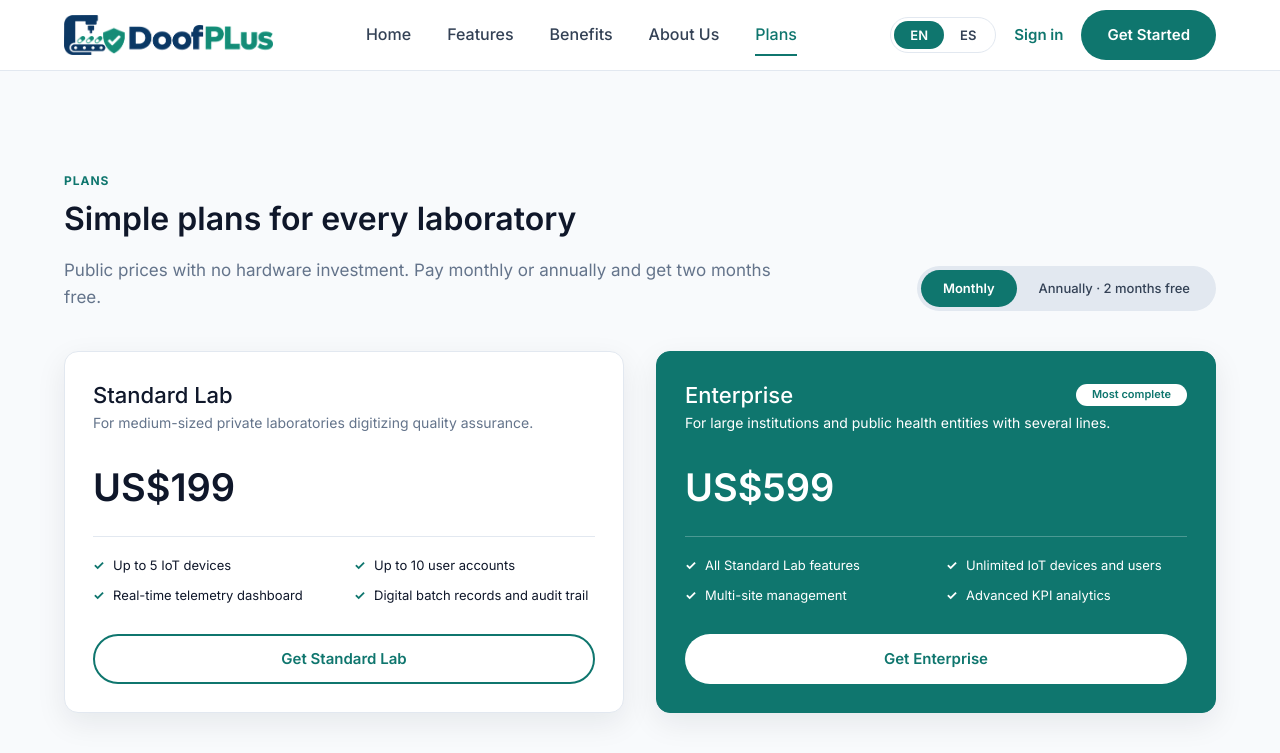
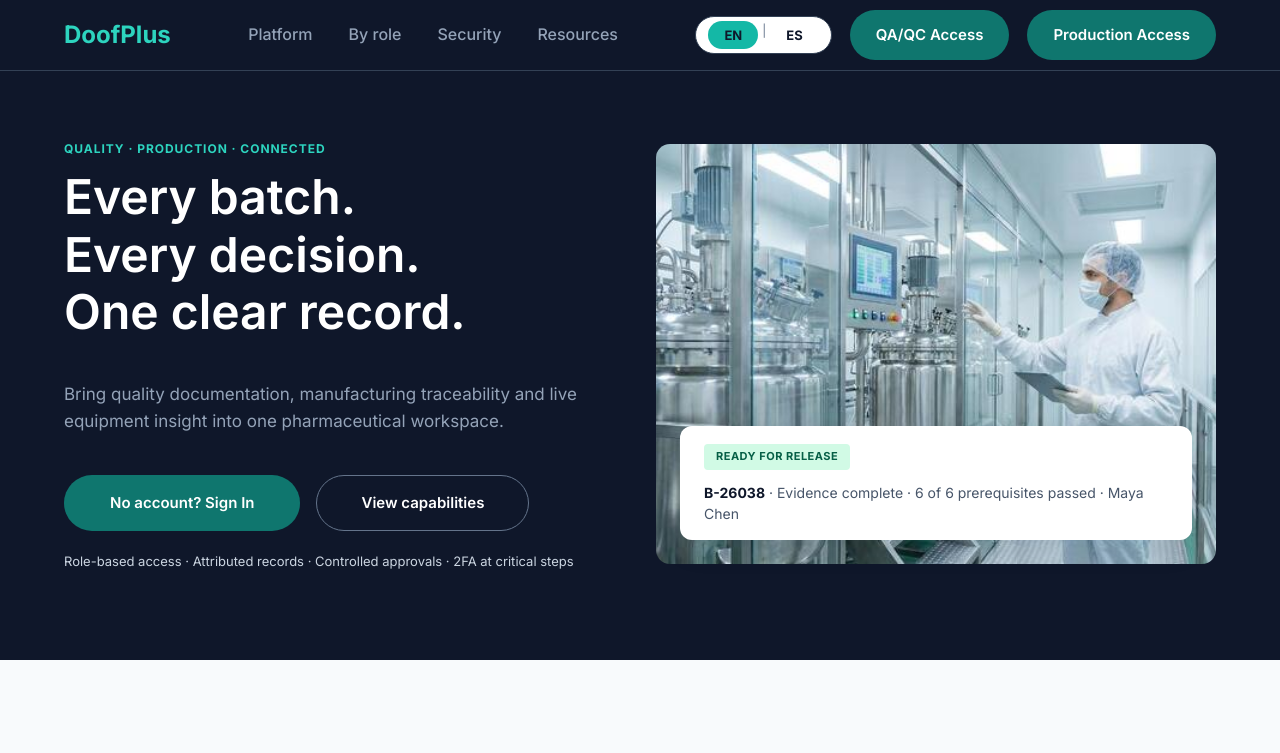
Before and after one commit to IngesCompany-7742/IngesCompany-LandingPage, a website built with webpack: page index.html in a window 1280 px wide. Shown: the top 753 px of the page. Built offline with nearby package versions, Linux system fonts and the light colour scheme.

Commit message:
feat(home): restore hero section

```diff
--- a/index.html
+++ b/index.html
@@ -16,50 +16,50 @@
 <body>
 <a class="skip-link" href="#main" data-i18n="nav.skip">Skip to main content</a>
 <!-- Header: brand, section navigation, language switcher and segment access -->
-<header class="navbar">
+<header class="navbar navbar-dark">
   <div class="container navbar-inner">
-    <a href="#home" class="brand"><img src="public/assets/images/doofplus-logo.png" alt="DoofPlus" class="brand-logo"></a>
+    <a href="#home" class="brand" style="color: var(--teal-bright); font-size: 24px; font-weight: 700; text-decoration: none;">DoofPlus</a>
 
     <nav class="nav-links" aria-label="Main">
-      <a href="#home" class="active" data-i18n="nav.home">Home</a>
-      <a href="#features" data-i18n="nav.features">Features</a>
-      <a href="#benefits" data-i18n="nav.benefits">Benefits</a>
-      <a href="#about" data-i18n="nav.about">About Us</a>
-      <a href="#plans" data-i18n="nav.plans">Plans</a>
+      <a href="#" data-i18n="nav.platform"></a>
+      <a href="#" data-i18n="nav.role"></a>
+      <a href="#" data-i18n="nav.security"></a>
+      <a href="#" data-i18n="nav.resources"></a>
     </nav>
 
     <div class="nav-actions">
-      <div class="lang-switch" role="group" aria-label="Language">
+      <div class="lang-switch lang-switch-dark" role="group" aria-label="Language">
         <button class="lang-btn active" type="button" data-lang="en">EN</button>
+        <span style="color: #64748b; font-size: 12px; margin: 0 4px;">|</span>
         <button class="lang-btn" type="button" data-lang="es">ES</button>
       </div>
-      <a href="#workspace" class="link-teal desktop-only" data-i18n="nav.sign_in">Sign in</a>
-      <a href="#workspace" data-magnetic class="btn btn-primary desktop-only" data-i18n="nav.get_started">Get Started</a>
-      <button class="menu-toggle" type="button" aria-expanded="false" aria-controls="mobile-menu" data-i18n-aria="nav.menu">
-        <span></span><span></span><span></span>
-      </button>
-    </div>
-  </div>
-
-  <!-- Mobile menu (≤ 900px) -->
-  <div class="mobile-menu" id="mobile-menu" hidden>
-    <nav class="mobile-links" aria-label="Main">
-      <a href="#home" data-i18n="nav.home">Home</a>
-      <a href="#features" data-i18n="nav.features">Features</a>
-      <a href="#benefits" data-i18n="nav.benefits">Benefits</a>
-      <a href="#about" data-i18n="nav.about">About Us</a>
-      <a href="#plans" data-i18n="nav.plans">Plans</a>
-    </nav>
-    <a href="#workspace" class="mobile-sign-in" data-i18n="nav.sign_in">Sign in</a>
-    <a href="#workspace" class="btn btn-primary btn-block btn-lg" data-i18n="nav.get_started">Get Started</a>
-    <a href="demo.html" class="btn btn-ghost-light btn-block btn-lg" data-i18n="hero.cta_demo">Request a demo</a>
-    <div class="lang-switch lang-switch-dark" role="group" aria-label="Language">
-      <button class="lang-btn" type="button" data-lang="en">EN</button>
-      <button class="lang-btn" type="button" data-lang="es">ES</button>
+      <button class="btn btn-primary desktop-only" data-i18n="nav.qa_access"></button>
+      <button class="btn btn-primary desktop-only" data-i18n="nav.prod_access"></button>
     </div>
   </div>
 </header>
-
+<main id="main">
+  <!-- Hero: value proposition -->
+  <section class="hero section-dark" id="home">
+    <div class="container hero-grid">
+      <div class="hero-content">
+        <span class="overline overline-light" data-i18n="hero.overline"></span>
+        <h1 data-i18n="hero.title"></h1>
+        <p class="hero-subtitle" data-i18n="hero.subtitle"></p>
+        <div class="hero-buttons">
+          <a href="#workspace" class="btn btn-primary btn-lg" data-i18n="hero.btn_signin"></a>
+          <a href="#capabilities" class="btn btn-outline btn-lg" data-i18n="hero.btn_capabilities" style="border: 1px solid #64748b; color: white; background: transparent;"></a>        </div>        <p class="hero-trust" data-i18n="hero.trust"></p>
+      </div>
+      <div class="hero-visual">
+        <img src="public/assets/images/pharmaceutical-laboratory.jpg" alt="Laboratorio" class="hero-img">
+        <div class="floating-card">
+          <span class="status-badge" data-i18n="hero.badge"></span>
+          <p data-i18n="hero.badge_text"></p>
+        </div>
+      </div>
+    </div>
+  </section>
+</main>
 <!-- Plans with monthly / annual billing -->
 <section class="section section-gray" id="plans">
   <div class="container">
@@ -106,9 +106,6 @@
     <p class="plans-note" data-i18n="plans.note"></p>
   </div>
 </section>
-
-<main id="main">
-</main>
 
 <!-- Footer -->
 <footer class="footer">
--- a/public/assets/i18n/en.json
+++ b/public/assets/i18n/en.json
@@ -12,10 +12,24 @@
     "get_started": "Get Started",
     "menu": "Open menu",
     "skip": "Skip to main content",
-    "close": "Close menu"
+    "close": "Close menu",
+    "platform": "Platform",
+    "role": "By role",
+    "security": "Security",
+    "resources": "Resources",
+    "qa_access": "QA/QC Access",
+    "prod_access": "Production Access"
   },
   "hero": {
-    "cta_demo": "Request a demo"
+    "overline": "QUALITY · PRODUCTION · CONNECTED",
+    "title": "Every batch.<br>Every decision.<br>One clear record.",
+    "subtitle": "Bring quality documentation, manufacturing traceability and live equipment insight into one pharmaceutical workspace.",
+    "btn_signin": "No account? Sign In",
+    "btn_capabilities": "View capabilities",
+    "trust": "Role-based access · Attributed records · Controlled approvals · 2FA at critical steps",
+    "image_alt": "Pharmaceutical Laboratory",
+    "badge": "READY FOR RELEASE",
+    "badge_text": "<strong>B-26038</strong> · Evidence complete · 6 of 6 prerequisites passed · Maya Chen"
   },
   "plans": {
     "overline": "Plans",
--- a/public/assets/styles/sections.css
+++ b/public/assets/styles/sections.css
@@ -1,3 +1,103 @@
+/* ---------- Hero ---------- */
+.hero {
+  padding: 64px 0 88px;
+}
+
+.hero-grid {
+  display: grid;
+  align-items: center;
+}
+
+.hero h1 {
+  font-size: 48px;
+  font-weight: 600;
+}
+
+.hero-subtitle {
+  margin-top: 40px;
+  color: #94a3b8;
+  font-size: 17px;
+  line-height: 1.6;
+}
+
+.hero-buttons {
+  display: flex;
+  flex-wrap: wrap;
+  gap: 16px;
+  margin-top: 40px;
+}
+
+.hero-trust {
+  margin-top: 20px;
+  color: #cbd5e1;
+  font-size: 13px;
+}
+
+.hero-visual {
+  position: relative;
+}
+
+.hero-img {
+  width: 100%;
+  aspect-ratio: 4 / 3;
+  object-fit: cover;
+  border-radius: var(--radius);
+}
+
+.status-badge {
+  background-color: #D1FAE5;
+  color: #065F46;
+  padding: 4px 12px;
+  border-radius: 4px;
+  font-size: 11px;
+  font-weight: 700;
+  letter-spacing: 0.5px;
+  margin-bottom: 12px;
+  display: inline-block;
+  text-transform: uppercase;
+}
+
+.floating-card p {
+  font-size: 14px;
+  color: #475569;
+  margin: 0;
+  line-height: 1.5;
+}
+
+.floating-card p strong {
+  color: #0F172A;
+  font-weight: 700;
+}
+.navbar-dark {
+  background: var(--navy);
+  border-bottom: 1px solid var(--navy-line);
+}
+.navbar-dark .nav-links a {
+  color: var(--muted-light);
+}
+.navbar-dark .nav-links a:hover {
+  color: #ffffff;
+}
+.lang-switch-dark {
+  background: white;
+  border-radius: 20px;
+  padding: 4px 12px;
+}
+.lang-switch-dark .lang-btn {
+  color: var(--navy);
+  font-weight: 700;
+}
+.floating-card {
+  position: absolute;
+  bottom: 24px;
+  left: 24px;
+  right: 24px;
+  background-color: #ffffff;
+  padding: 16px 24px;
+  border-radius: 12px;
+  box-shadow: var(--shadow);
+  z-index: 10;
+}
 /* ---------- Plans ---------- */
 
 .plans-head {
```
Also changed, not shown: public/assets/i18n/es.json (+16 -2 lines).
